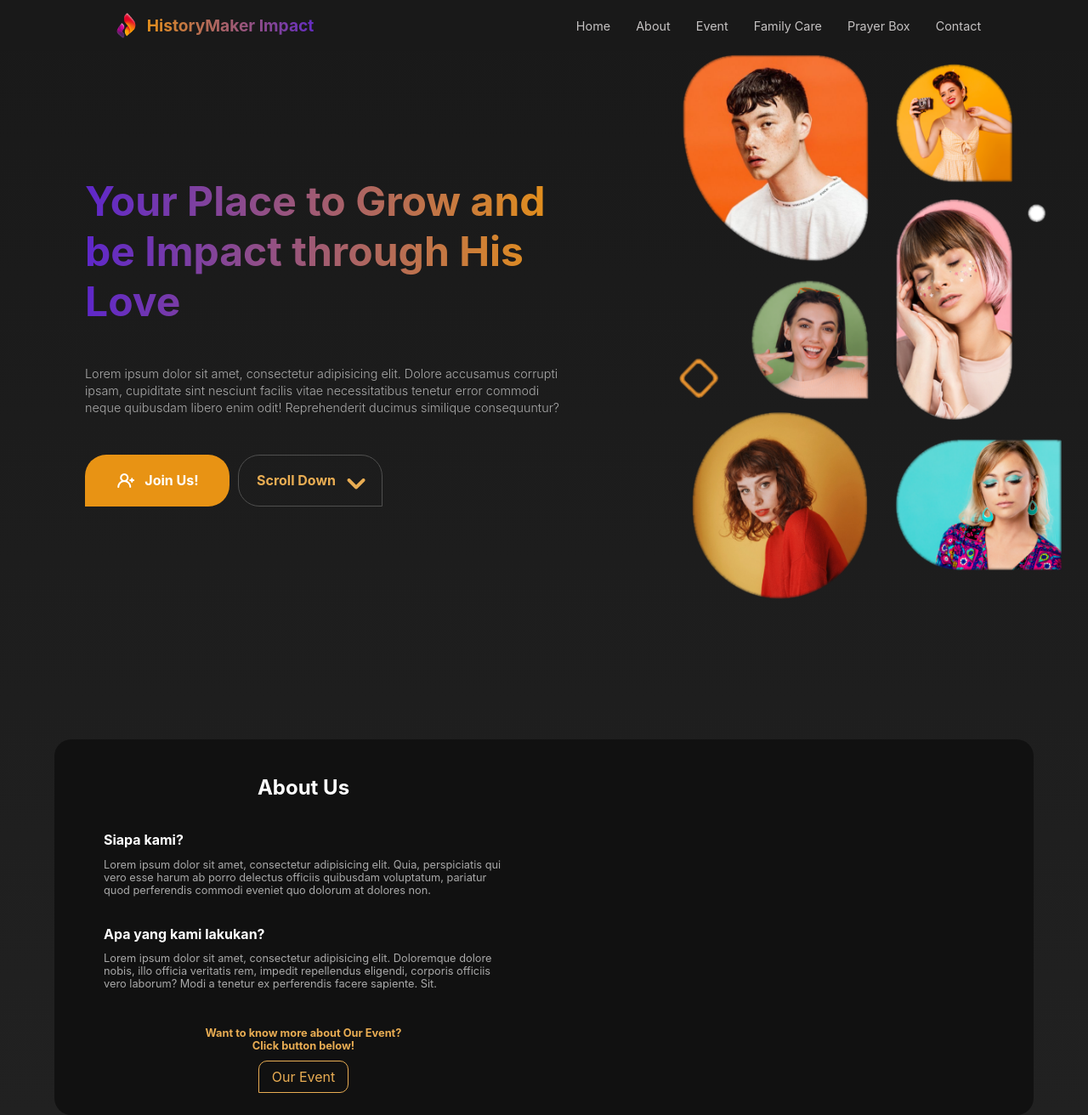
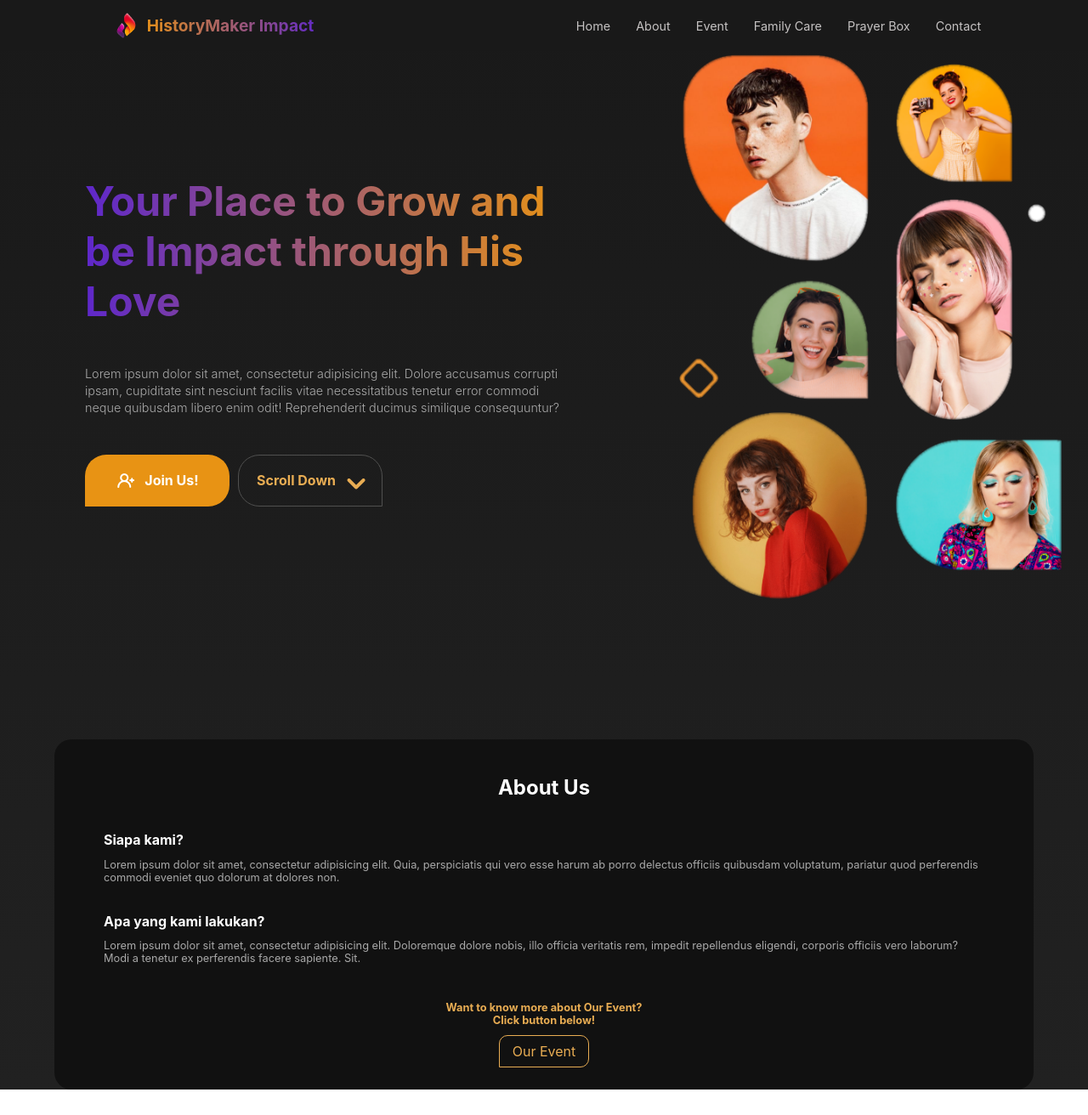
Before and after one commit to RonaldoWidiantoSiswoyo/hmi-web, a Next.js app: page / in a window 1280 px wide. Shown: the whole page at 85% size. After the commit the page ends 1282 px from the top, so only its background shows below. Built offline with nearby package versions, Linux system fonts and the light colour scheme.

Commit message:
ahaasdlnasdjkhsdcjcaa commit

```diff
--- a/components/About/About.module.css
+++ b/components/About/About.module.css
@@ -14,16 +14,16 @@
   display: flex;
   padding: 10px;
 }
-.about__left-section {
+/* .about__left-section {
   width: 50%;
   height: auto;
   display: flex;
   justify-content: center;
   align-items: center;
   padding: 1em 1em;
-}
+} */
 .about__right-section {
-  width: 50%;
+  width: 100%;
   height: auto;
   padding: 1em 3em;
   display: flex;
```
